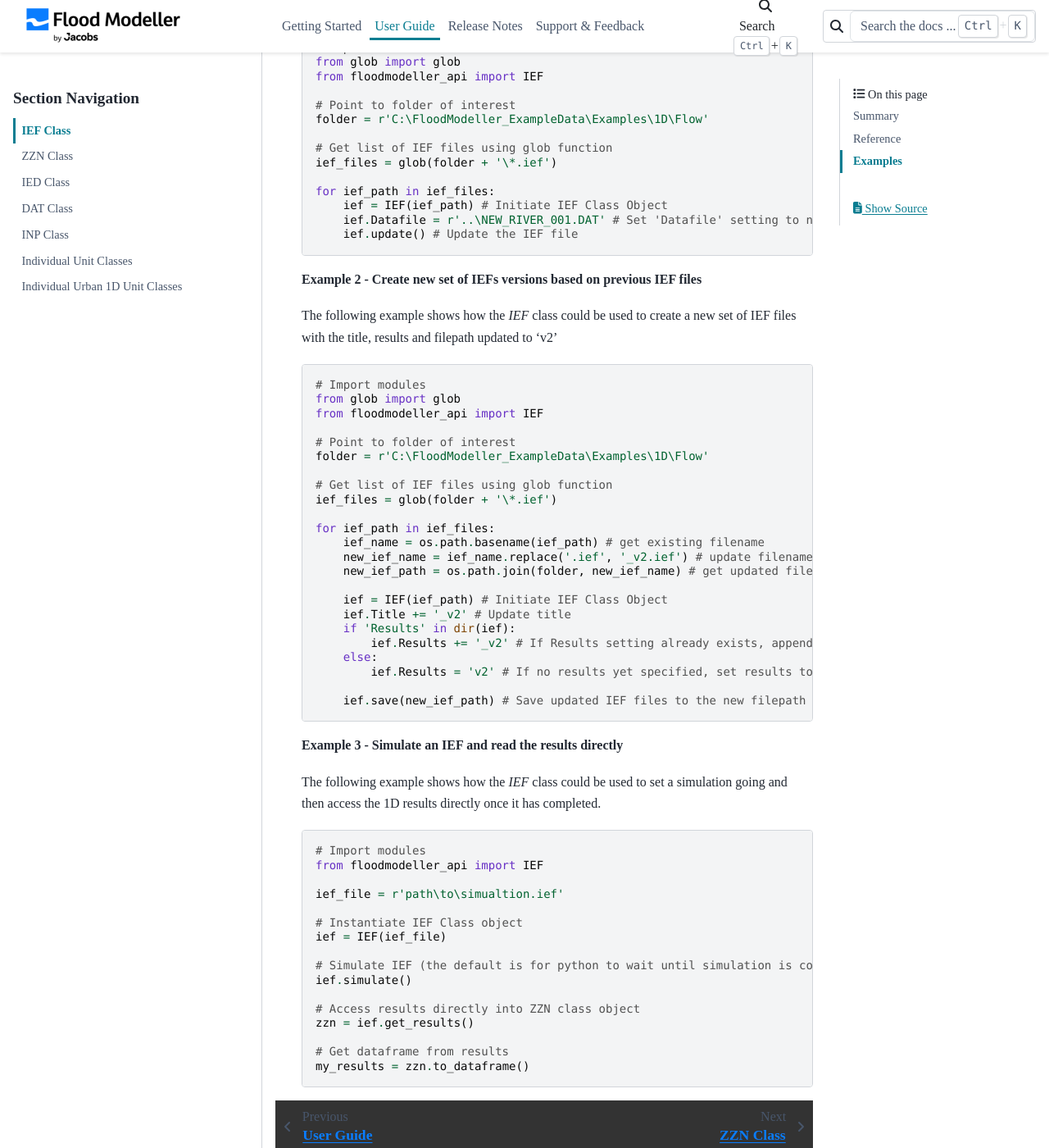
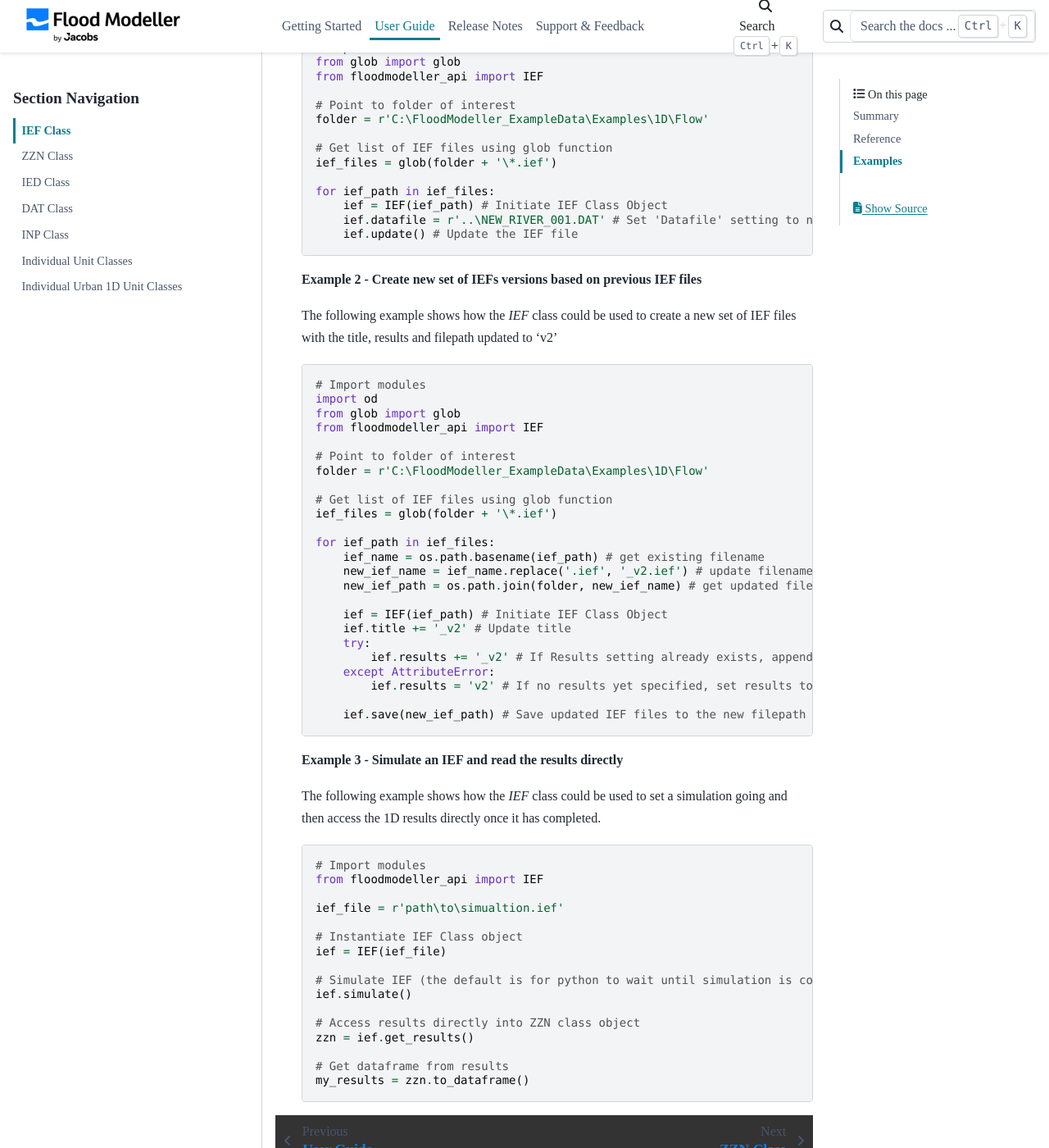
Before and after one commit to People-Places-Solutions/floodmodeller-api, a Sphinx documentation site: the page built from docs/source/user_guide/ief.rst, in a window 1280 px wide and 1400 px high, scrolled down 2094 px. Shown: the whole window at 82% size. Built offline with Sphinx 7.4.7 and the PyData theme 0.15.4, drawn with Linux system fonts in a browser that asks for light colours; some web fonts are replaced.

```diff
--- a/docs/source/_templates/footer_links.html
+++ b/docs/source/_templates/footer_links.html
@@ -1,3 +1,4 @@
 <h5>Useful Links</h5>
+<a href="https://github.com/People-Places-Solutions/floodmodeller-api/">GitHub</a><br>
 <a href="https://www.floodmodeller.com/">Flood Modeller Website</a><br>
 <a href="http://help.floodmodeller.com/floodmodeller/">Flood Modeller Manual</a>
--- a/docs/source/conf.py
+++ b/docs/source/conf.py
@@ -57,6 +57,11 @@ html_theme_options = {
     "navbar_end": ["search-field.html"], #["navbar-icon-links.html", "search-field.html"],
     "icon_links": [
         {
+            "name": "GitHub",
+            "url": "https://github.com/People-Places-Solutions/floodmodeller-api",
+            "icon": "fab fa-github",
+        },
+        {
             "name": "Contact Us",
             "url": "https://www.floodmodeller.com/contact",
             "icon": "fas fa-inbox",
--- a/docs/source/index.rst
+++ b/docs/source/index.rst
@@ -8,7 +8,9 @@
 Welcome to Flood Modeller Python API's documentation!
 =====================================================
 
-Flood Modeller API is a python package which provides a bridge between `Flood Modeller <https://www.floodmodeller.com/>`_ and the python programming language to extend the capabilities of Flood Modeller in automated workflows.
+Flood Modeller API is a python package which provides a bridge between
+`Flood Modeller <https://www.floodmodeller.com/>`_ and the python programming language
+to extend the capabilities of Flood Modeller in automated workflows.
 
 .. panels::
     :card: + intro-card text-center
--- a/docs/source/user_guide/ief.rst
+++ b/docs/source/user_guide/ief.rst
@@ -88,7 +88,7 @@ The following example shows how the `IEF` class could be used to iteratively upd
 
     for ief_path in ief_files:
         ief = IEF(ief_path) # Initiate IEF Class Object
-        ief.Datafile = r'..\NEW_RIVER_001.DAT' # Set 'Datafile' setting to new DAT file location
+        ief.datafile = r'..\NEW_RIVER_001.DAT' # Set 'Datafile' setting to new DAT file location
         ief.update() # Update the IEF file
 
 **Example 2 - Create new set of IEFs versions based on previous IEF files**
@@ -98,6 +98,7 @@ The following example shows how the `IEF` class could be used to create a new se
 .. code:: python
 
     # Import modules
+    import od
     from glob import glob
     from floodmodeller_api import IEF
 
@@ -113,11 +114,11 @@ The following example shows how the `IEF` class could be used to create a new se
         new_ief_path = os.path.join(folder, new_ief_name) # get updated filepath
 
         ief = IEF(ief_path) # Initiate IEF Class Object
-        ief.Title += '_v2' # Update title
-        if 'Results' in dir(ief):
-            ief.Results += '_v2' # If Results setting already exists, append v2
-        else:
-            ief.Results = 'v2' # If no results yet specified, set results to v2
+        ief.title += '_v2' # Update title
+        try:
+            ief.results += '_v2' # If Results setting already exists, append v2
+        except AttributeError:
+            ief.results = 'v2' # If no results yet specified, set results to v2
 
         ief.save(new_ief_path) # Save updated IEF files to the new filepath
 
```
Also changed, not shown: docs/source/getting_started/overview.rst (+25 -17 lines), 6 other files.
